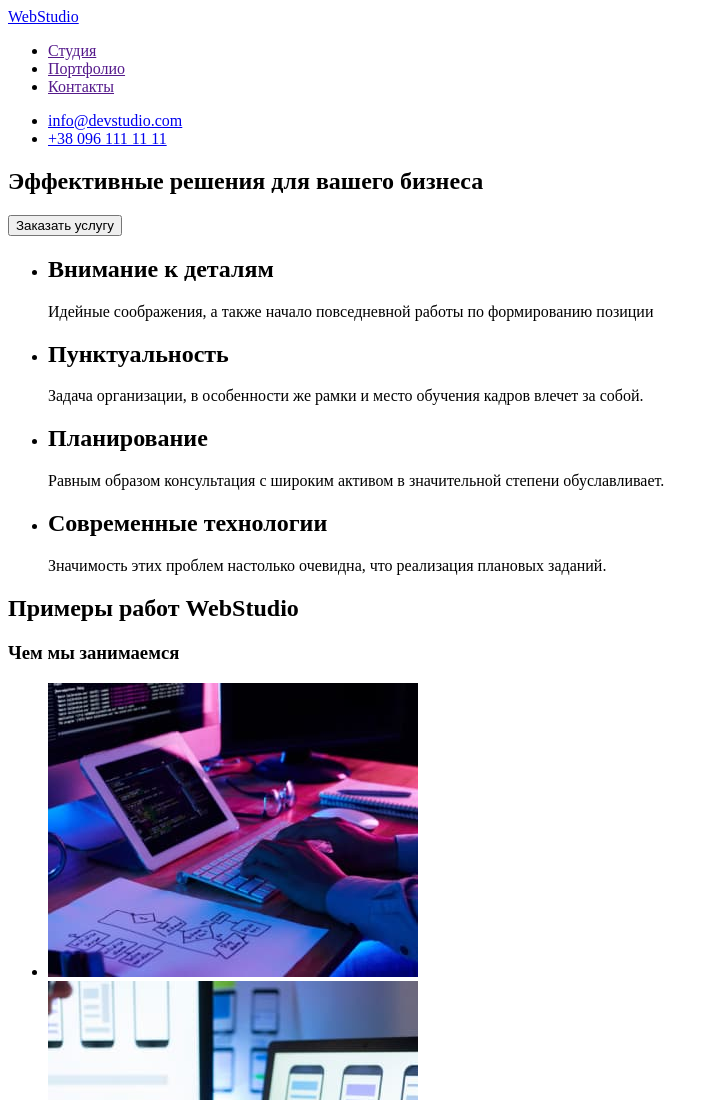
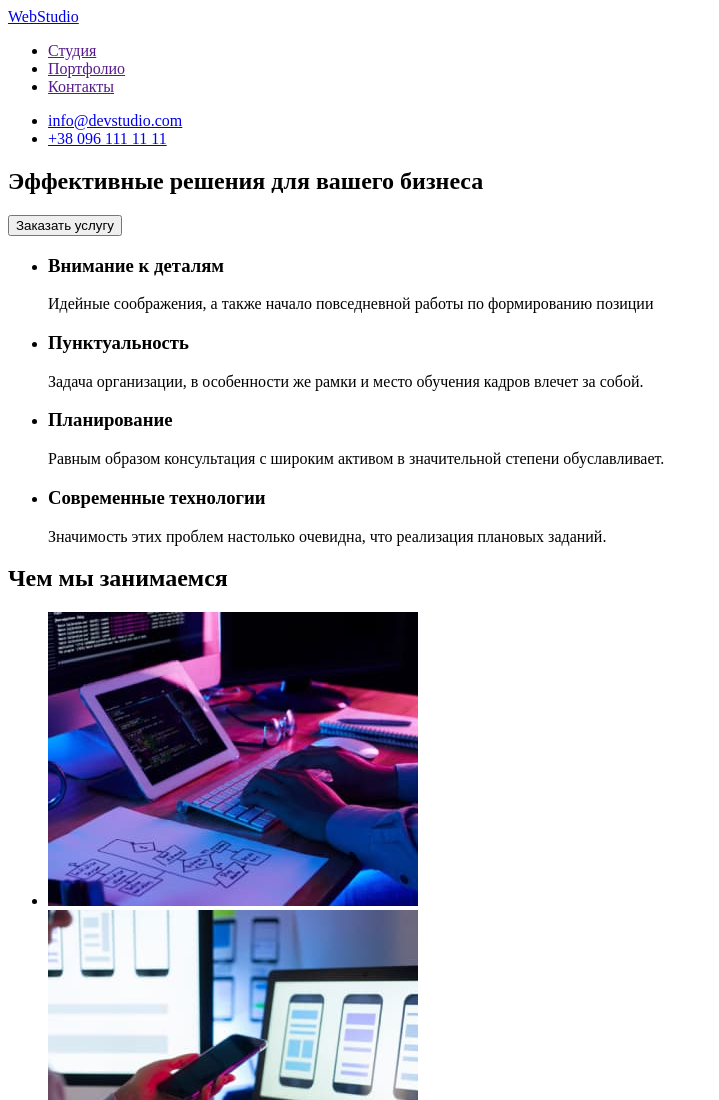
Before and after one commit to AlexanderDmitriev/html-css-homework-1, a plain HTML site: page index.html in a window 1280 px wide. Shown: the top 1100 px of the page, without its empty margins (0-719 px from the left). Drawn offline with Linux system fonts and the light colour scheme.

Commit message:
Update index.html

```diff
--- a/index.html
+++ b/index.html
@@ -45,28 +45,28 @@
       <section>
         <ul>
           <li>
-            <h2>Внимание к деталям</h2>
+            <h3>Внимание к деталям</h3>
             <p>
               Идейные соображения, а также начало повседневной работы по
               формированию позиции
             </p>
           </li>
           <li>
-            <h2>Пунктуальность</h2>
+            <h3>Пунктуальность</h3>
             <p>
               Задача организации, в особенности же рамки и место обучения кадров
               влечет за собой.
             </p>
           </li>
           <li>
-            <h2>Планирование</h2>
+            <h3>Планирование</h3>
             <p>
               Равным образом консультация с широким активом в значительной
               степени обуславливает.
             </p>
           </li>
           <li>
-            <h2>Современные технологии</h2>
+            <h3>Современные технологии</h3>
             <p>
               Значимость этих проблем настолько очевидна, что реализация
               плановых заданий.
@@ -75,9 +75,7 @@
         </ul>
       </section>
       <section>
-        <h2>Примеры работ WebStudio</h2>
-        <!--Заголовок скроем в CSS. Добавленно для поисковиков-->
-        <h3>Чем мы занимаемся</h3>
+        <h2>Чем мы занимаемся</h2>
         <ul>
           <li>
             <img
```
